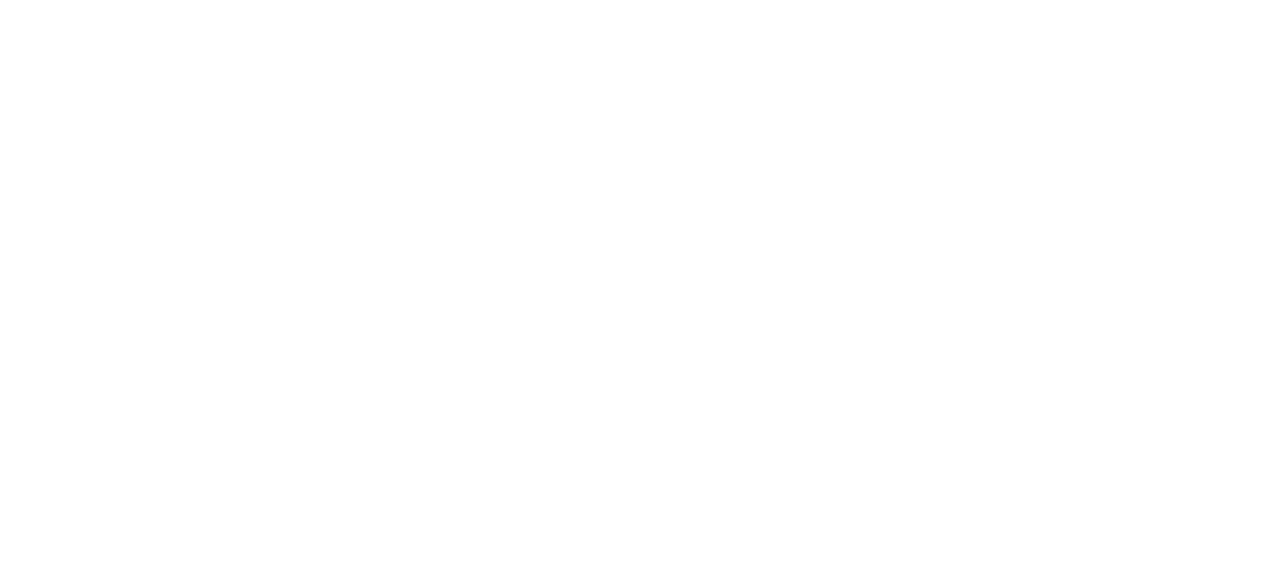
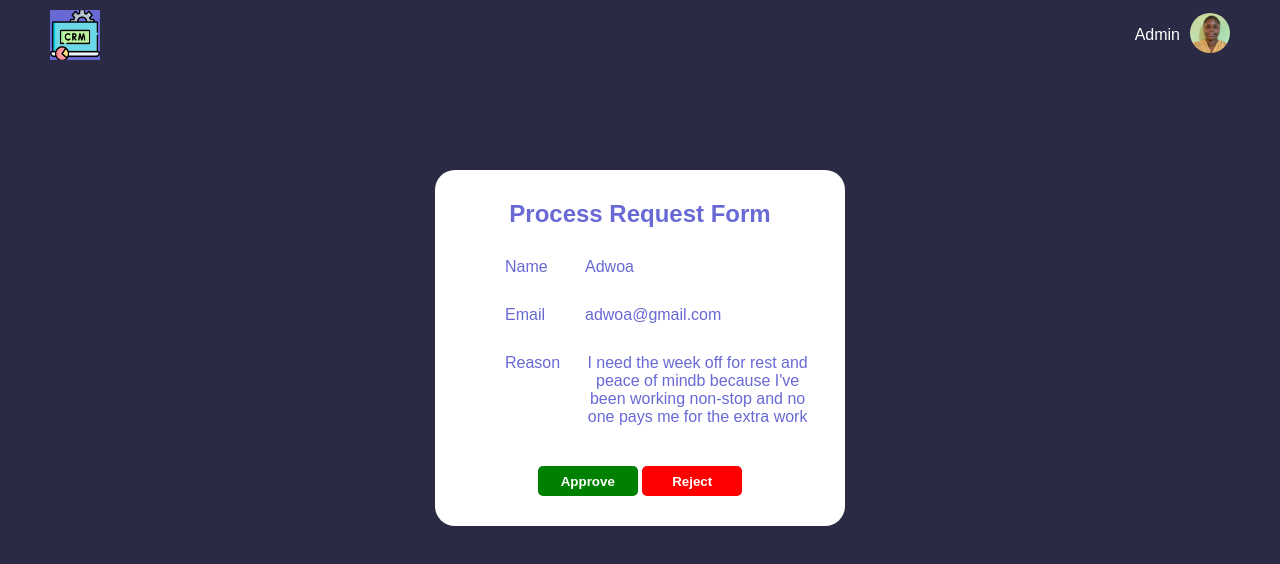
Before and after one commit to Omintaa/CustomerRelationManagement, a plain HTML site: page process.html in a window 1280 px wide. Drawn offline with Linux system fonts and the light colour scheme.

Commit message:
routing from login to admin page, request process page, linking request page to processing page

```diff
--- a/process.html
+++ b/process.html
@@ -3,10 +3,158 @@
 <head>
     <meta charset="UTF-8">
     <meta name="viewport" content="width=device-width, initial-scale=1.0">
-    <title>Processt</title>
+    <title>Process Request</title>
+    <script src="https://kit.fontawesome.com/361b1c3323.js" crossorigin="anonymous"></script>
+     <style>
+        *{
+    margin:0;
+    padding:0;
+    font-family: 'Poppins',sans-serif;
+}
+body{background: #2a2a44;
+        color: #6969d5;
+        margin: auto;
+}
+.navbar{
+    display:flex;
+    justify-content: space-between;
+    padding:10px;
+}
+.logo{
+    width:50px;
+    height:50px;
+    margin-left:40px;
+
+}
+.nav-list{
+    list-style: none;
+    display:flex;
+    align-items: center;
+    margin-right: 40PX;
+}
+.nav-list li{
+    margin-left:10px;
+}
+.nav-list li p{
+    color:#fff;
+    font-weight: 300;
+
+}
+.nav-list img{
+    width:40px;
+    height:40px;
+    border-radius: 50%;
+}
+ .requestform {
+        margin: 100px auto;
+        background: #fff;
+        border-radius: 20px;
+        width: 100%;
+        max-width: 350px;
+        padding: 30px;
+        text-align: center;
+        justify-content: center;
+        text-align: center;
+        align-items: center;
+
+      }
+
+       .fill {
+        margin: 30px 0px 10px 40px;
+        display: flex;
+      }
+
+      label{
+        display: flex;
+        align-self: flex-start;
+        margin-right: 20px;
+        width: 60px;
+
+      }
+
+
+       button{margin-top: 30px;
+        color: #fff;
+        background-color: #6969d5;
+        width: 100px;
+        height: 30px;
+        border-radius: 5px;
+        border: none;
+        font-weight: 600;
+       }
+      .popup{
+        padding: 40px;
+         margin: 100px auto;
+        background: #fff;
+        border-radius: 20px;
+        width: 100%;
+        max-width: 350px;
+        display: none;
+      }
+      .popup i{
+        background-color: red;
+        color: white;
+        padding: 2px;
+        border-radius: 2px;
+    float: right;
+    margin-bottom: 20px;
+      }
+
+    </style>
 </head>
 <body>
+  <nav class="navbar">
+            <img src="images/crmlogo.png" class="logo" alt="logo">
+            <ul class="nav-list">
+            <li><p>Admin</p></li>
+            <li><img src="images/profile.jpg" alt="userprofile"></li>
+        </ul>
+    </nav>
 
+    <div class="requestform">
+         <h2>Process Request Form</h2>
+<div class="fill">
+    <label for="name">Name</label>
+<p>Adwoa</p>
+</div>
+<div class="fill" >
+    <label for="email">Email</label>
+    <p>adwoa@gmail.com</p>
+</div>
+<div class="fill">
+    <label for="reason">Reason</label>
+   <p>I need the week off for rest and peace  of mindb because I've been working non-stop and no one pays me for the extra work</p>
+</div>
+
+     <button id="approve" style="background-color: green; ">Approve</button>
+      <button id="reject" style="background-color: red;">Reject</button>
+
+</div>
+   <div class="popup" id="popUp">
+    <i class="fa fa-close" aria-hidden="true" id="close"></i>
+<br>
+        <p >Reason for rejection</p>
+        <input type="text"
+            id="rej-reason"
+            placeholder="Enter your reason for rejection"
+            required style="width: 100%; height:60px">
+              <button id="rejbutton">Submit reason</button>
+      </div>
+
+
+<script>
+document.getElementById('approve').addEventListener('click',function(){
+    alert("One excuse after the other, that's how this mighty company will falls");
+window.location.href="admin.html";
+});
+document.getElementById("reject").addEventListener('click', function(){
+    document.getElementById("popUp").style.display='block';
+});
+document.getElementById("close").addEventListener('click',function(){
+    document.getElementById("popUp").style.display="none";
+})
+
+</script>
 </body>
 </html>
 
```
Also changed, not shown: admin.html (+1 -1 lines), index.html (+6 -4 lines), request.html (+7 -2 lines).
